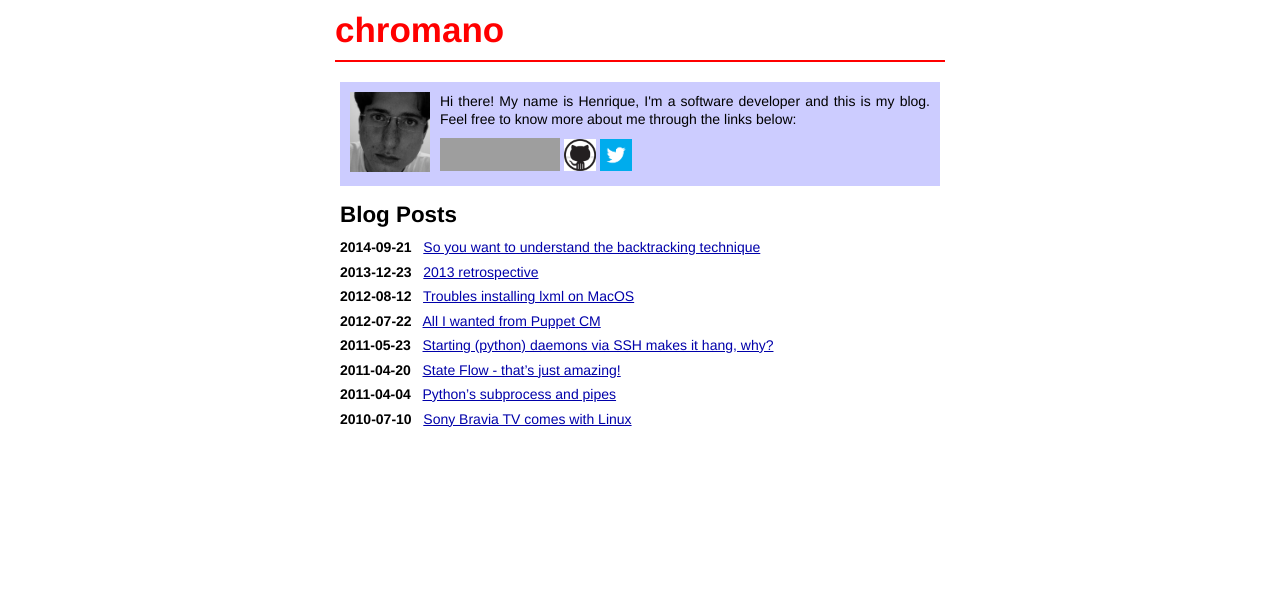
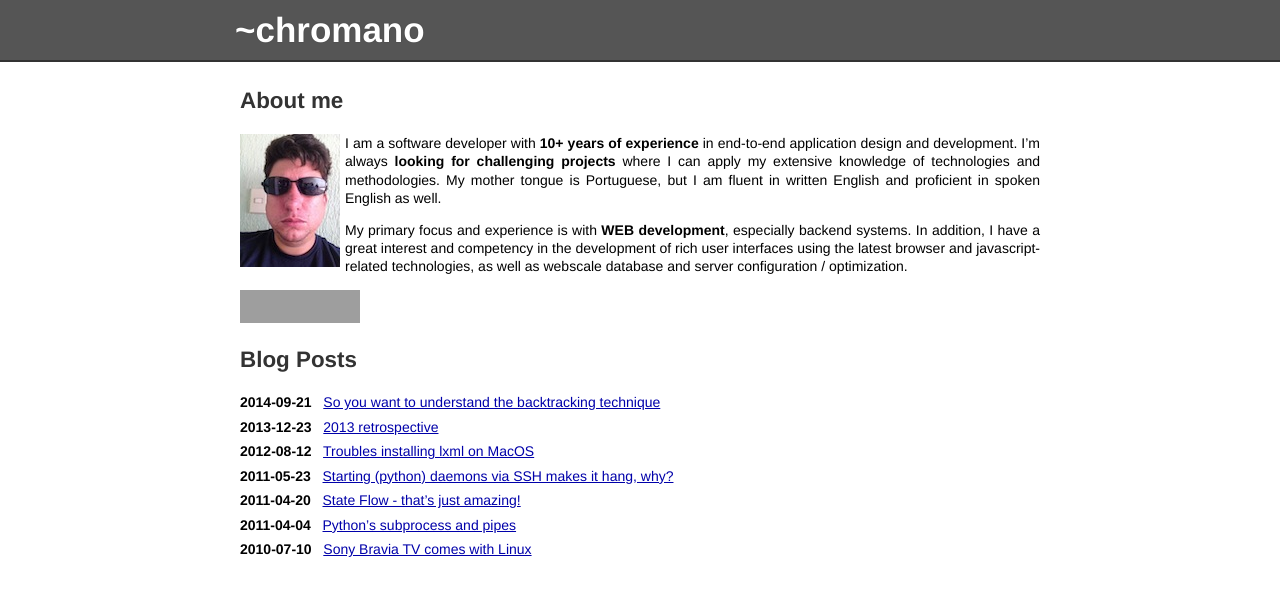
Before and after one commit to chromano/chromano.me, a Jekyll site: the page built from index.html, in a window 1280 px wide. Shown: the top 596 px of the page. Built offline with Jekyll 4.4.1, drawn with Linux system fonts in a browser that asks for light colours; grey boxes are pictures that could not be loaded.

Commit message:
Blog improvements

```diff
--- a/_layouts/default.html
+++ b/_layouts/default.html
@@ -22,7 +22,7 @@
     <body>
 		<div id="top">
             <div class="title">
-                <a href="/">chromano</a>
+                <a href="/">~chromano</a>
             </div>
 		</div>
         <div class="site">
--- a/css/screen.css
+++ b/css/screen.css
@@ -16,6 +16,9 @@ body {
 h1 {
     font-size: 1.6em;
     margin-bottom: 0.5em;
+    padding: 10px;
+    padding-left: 0;
+    color: #333;
 }
 
 p {
@@ -55,38 +58,56 @@ ul.posts span {
 
 #top {
     width: 100%;
-	background-color: #FFF;
+	background-color: #555;
     margin-bottom: 20px;
+    border-bottom: solid #333 2px;
 }
 
 .site {
   text-align: justify;
-  width: 600px;
+  width: 800px;
   margin: 0 auto 0px auto;
   padding-bottom: 20px;
   line-height: 1.3em;
 }
 
 .title {
-    width: 600px;
+    width: 800px;
 	margin: auto;
-    font-size: 2.5em;
-    font-weight: bold;
     padding: 10px;
     padding-left: 0px;
 	text-decoration: none;
     text-align: left;
-    border-bottom: solid #F00 2px;
 }
 
-#top .title a {
-    color: #F00;
-	text-shadow: #FFF 0px 0px 1px;
-    text-decoration: none;
+.title .menu {
+    float: right;
 }
 
-#top .title a:hover {
-    color: #800;
+.title .menu ul {
+    list-style-type: none;
+    margin-top: 25px;
+}
+
+.title .menu ul li {
+    float: left;
+    margin-left: 2px;
+}
+
+.title .menu ul li a, .title .menu ul li a:hover {
+    padding: 10px;
+    background-color: #333;
+    text-decoration: none;
+    color: #fff;
+    font-weight: bold;
+}
+
+#top .title > a {
+    font-size: 2.5em;
+    font-weight: bold;
+    color: #fff;
+	text-shadow: #333 0px 0px 1px;
+    text-decoration: none;
 }
 
 .site .meta {
@@ -114,8 +135,7 @@ ul.posts span {
 }
 
 #intro {
-    float: left;
-    clear: both;
+    display: block;
     margin-bottom: 20px;
     background-color: #CCF;
     padding: 10px;
--- a/index.html
+++ b/index.html
@@ -3,15 +3,20 @@ layout: default
 title: ~chromano
 ---
 <div id="home">
-  <div id="intro">
-      <img src="images/photo.jpg" class="my-pic"/>
-      Hi there! My name is Henrique, I'm a software developer and this is my blog. Feel free to know more about me through the links below:
-      <div id="external-links">
-          <a target="_blank" href="http://br.linkedin.com/in/chromano"><img src="http://www.linkedin.com/img/webpromo/btn_viewmy_120x33.png?locale=" width="120" height="33" border="0" alt="View profile of Henrique Romano on LinkedIn"></a>
-          <a target="_blank" href="https://github.com/chromano"><img src="images/github-icon.jpg" class="github"/></a>
-          <a target="_blank" href="https://twitter.com/chromano"><img src="images/twitter-icon.png" class="twitter"/></a>
-      </div>
-  </div>
+    <h1>About me</h1>
+    <p><img src="/images/photo.jpg" style="float:left;margin-right:5px;">I am a software developer with <strong>10+ years of experience</strong> in end-to-end application
+design and development. I’m always <strong>looking for challenging projects</strong> where I can
+apply my extensive knowledge of technologies and methodologies. My mother
+tongue is Portuguese, but I am fluent in written English and proficient in
+spoken English as well.</p>
+    <p>My primary focus and experience is with <strong>WEB development</strong>, especially backend
+systems. In addition, I have a great interest and competency in the development
+of rich user interfaces using the latest browser and javascript-related
+technologies, as well as webscale database and server configuration /
+optimization.</p>
+    <p><a target="_blank" href="http://br.linkedin.com/in/chromano"><img src="http://www.linkedin.com/img/webpromo/btn_viewmy_120x33.png?locale=" width="120" height="33" border="0" alt="View profile of Henrique Romano on LinkedIn"></a></p>
+
+
    <h1>Blog Posts</h1>
    <ul class="posts">
        {% for post in site.posts %}
```
Also changed, not shown: _posts/2012-07-22-all-i-wanted-from-puppet-cm.textile (deleted, +0 -32 lines), images/photo.jpg, images/photo.png (added), 12 other files. Lines whose indentation alone changed are shown as unchanged.
